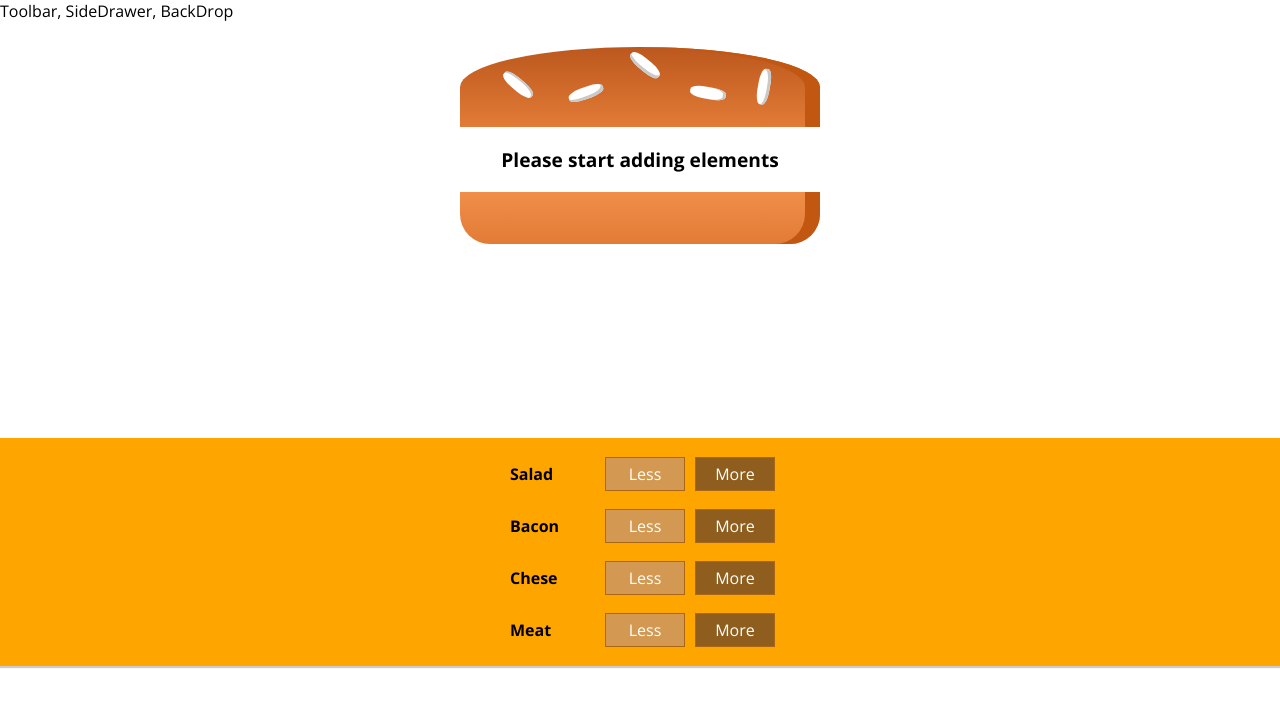
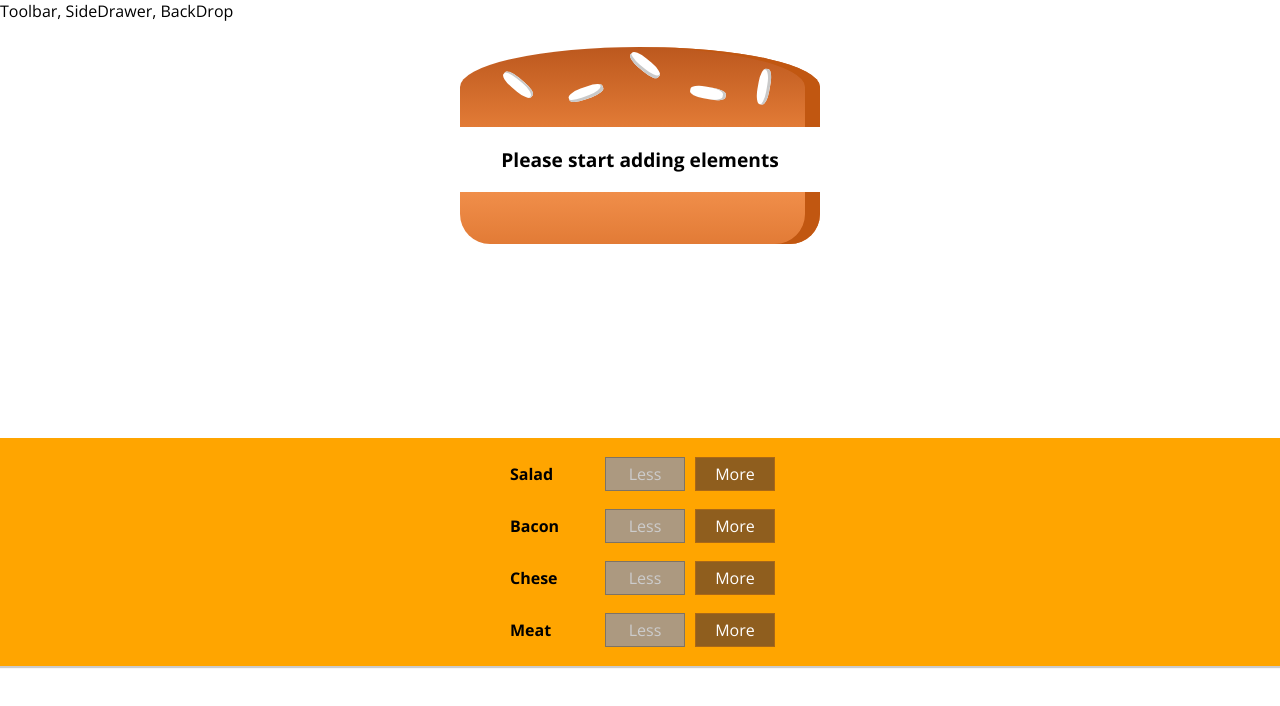
Before and after one commit to jp-jaiprakash/BurgerShop, a React app: page / in a window 1280 px wide. Shown: the top 706 px of the page. Built offline with nearby package versions, Linux system fonts and the light colour scheme.

Commit message:
adding validation for removing items from the burger

```diff
--- a/src/components/Burger/BuildControls/BuildControl/BuildControl.js
+++ b/src/components/Burger/BuildControls/BuildControl/BuildControl.js
@@ -3,8 +3,8 @@
 const buildControl = (props) => {
     return <div className={classes.BuildControl}>
         <div className={classes.Label}>{props.label}</div>
-        <button className={classes.Less}>Less</button>
-        <button className={classes.More}>More</button>
+        <button className={classes.Less} onClick={props.removed} disabled={props.disabled}>Less</button>
+        <button className={classes.More} onClick={props.added}>More</button>
     </div>
 }
 
--- a/src/components/Burger/BuildControls/BuildControls.js
+++ b/src/components/Burger/BuildControls/BuildControls.js
@@ -11,7 +11,11 @@
 const buildControls = (props) => {
    return <div className={classes.BuildControls}>
         {controls.map(ctrl => (
-            <BuildControl key={ctrl.label} label={ctrl.label} />
+            <BuildControl key={ctrl.label} label={ctrl.label}
+            removed = {()=> props.ingredientRemoved(ctrl.type)}
+            added={() => props.ingredientAdded(ctrl.type)}
+            disabled={props.disabled[ctrl.type]}
+            />
         ))}
     </div>
 };
--- a/src/containers/BurgerBuilder/BurgerBuilder.js
+++ b/src/containers/BurgerBuilder/BurgerBuilder.js
@@ -2,6 +2,13 @@
 import Aux from '../../hoc/Aux';
 import Burger from '../../components/Burger/Burger';
 import BuildControls from '../../components/Burger/BuildControls/BuildControls';
+
+const INGREDIENT_PRICES = {
+    salad: 0.5,
+    cheese: 0.4,
+    bacon:0.9,
+    meat:0.6
+};
 class BurgerBuilder extends Component {
     state = {
         ingredients: {
@@ -9,13 +16,55 @@
             bacon:0,
             cheese:0,
             meat:0
+        },
+        totalPrice: 1
+    }
+
+    addIngrdientHandler = (type) => {
+        const oldCount = this.state.ingredients[type];
+        const updatedCount = oldCount + 1;
+        const updatedIngredients = {
+            ...this.state.ingredients
+        };
+        updatedIngredients[type] = updatedCount;
+        const priceAddition = INGREDIENT_PRICES[type];
+        const oldPrice = this.state.totalPrice;
+        const newPrice = oldPrice + priceAddition;
+        this.setState({totalPrice: newPrice, ingredients: updatedIngredients})
+
+    }
+
+    removeIngrdientHandler = (type) => {
+        const oldCount = this.state.ingredients[type];
+        if(oldCount <= 0){
+            return;
         }
+        const updatedCount = oldCount - 1;
+        const updatedIngredients = {
+            ...this.state.ingredients
+        };
+        updatedIngredients[type] = updatedCount;
+        const priceDeuction = INGREDIENT_PRICES[type];
+        const oldPrice = this.state.totalPrice;
+        const newPrice = oldPrice - priceDeuction;
+        this.setState({totalPrice: newPrice, ingredients: updatedIngredients})
+
     }
     render () {
+        const disabledInfo = {
+            ...this.state.ingredients
+        }
+        for(let key in disabledInfo){
+            disabledInfo[key]= disabledInfo[key] <=0
+        }
         return (
             <Aux>
                 <Burger ingredients={this.state.ingredients} />
-                <BuildControls />
+                <BuildControls
+                    ingredientAdded={this.addIngrdientHandler}
+                    ingredientRemoved = {this.removeIngrdientHandler}
+                    disabled = {disabledInfo}
+                />
             </Aux>
         );
     }
```
